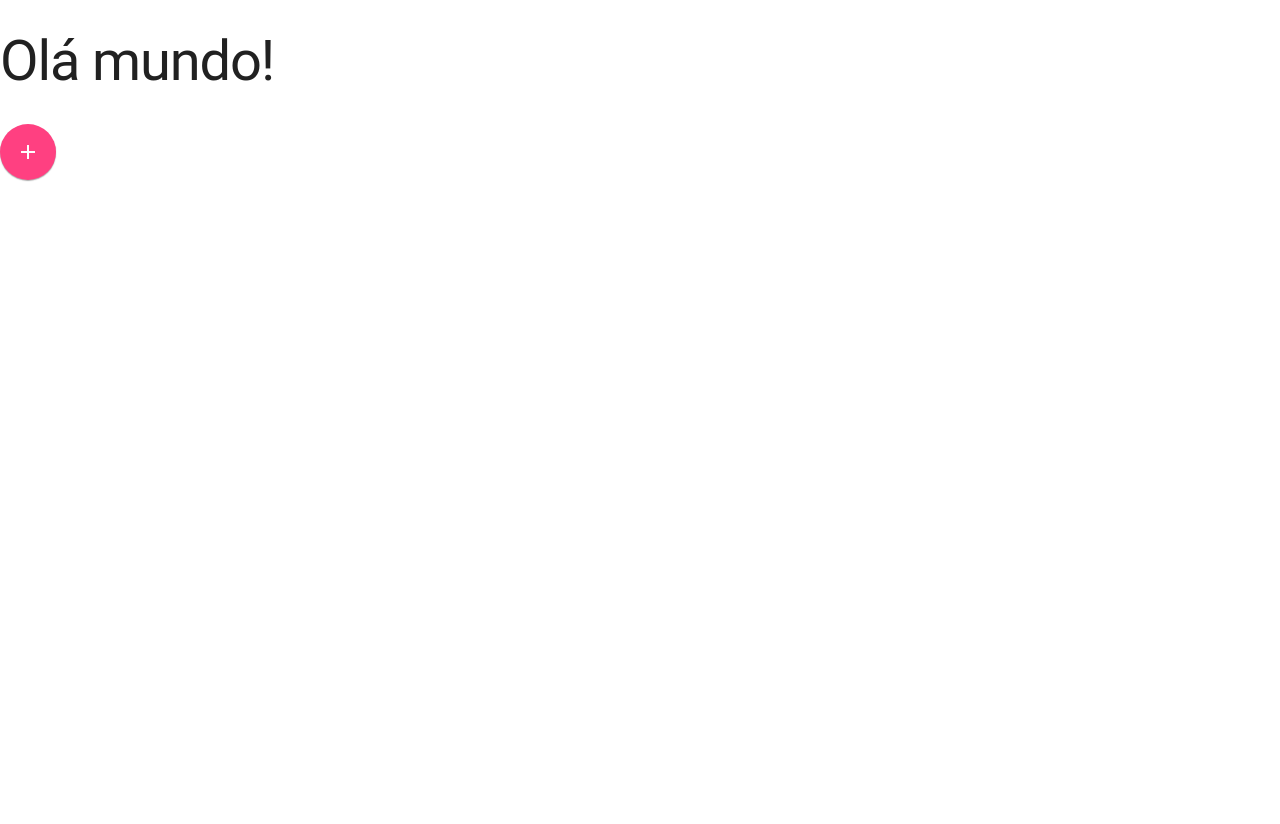
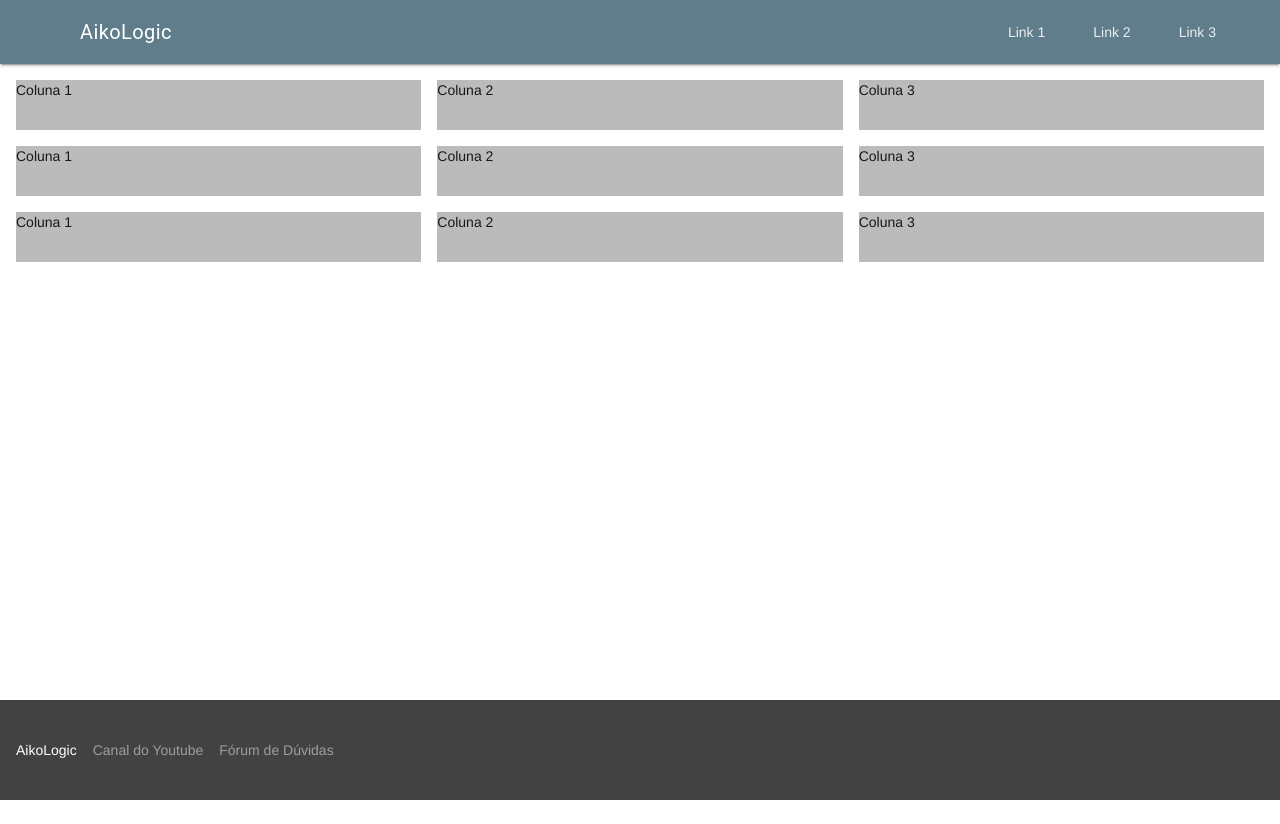
Before and after one commit to Pedrohf360/html-css-javascript, a plain HTML site: page projeto-estagio/index.html in a window 1280 px wide. After the commit the page ends 800 px from the top, so only its background shows below. Drawn offline with nearby package versions, Linux system fonts and the light colour scheme.

Commit message:
Layout pronto!
Continuar a parte dos cards e pensar em como serão feitos os gráficos (utilizando o "charts"?).

Obs.: Finalizar hoje e enviar.

```diff
--- a/projeto-estagio/css/style.css
+++ b/projeto-estagio/css/style.css
@@ -1,9 +1,6 @@
 @charset "UTF-8";
 
-body {
-
+.mdl-cell{
+  background-color: #bbb;
+  height: 50px;
 }
-
-h1 {
-  align-content: center;
-}
--- a/projeto-estagio/index.html
+++ b/projeto-estagio/index.html
@@ -2,6 +2,10 @@
 <html lang="pt-BR">
 <head>
 	<meta charset="UTF-8">
+
+	<!-- Responsividade -->
+	<meta name="viewport" content="width=device-width, initial-scale=1">
+
 	<!-- Normalize -->
 	<link rel="stylesheet" href="css/reset.css" />
 
@@ -11,16 +15,61 @@
 
 	<!-- Material Design Lite (getmdl) -->
 	<link rel="stylesheet" href="https://fonts.googleapis.com/icon?family=Material+Icons">
-	<link rel="stylesheet" href="https://code.getmdl.io/1.3.0/material.indigo-pink.min.css">
+	<link rel="stylesheet" href="https://code.getmdl.io/1.3.0/material.blue_grey-light_blue.min.css" />
 	<script defer src="https://code.getmdl.io/1.3.0/material.min.js"></script>
 
 	<title>Document</title>
 </head>
 <body>
-	<h1>Olá mundo!</h1>
+	<div class="mdl-layout mdl-js-layout mdl-layout--fixed-header">
+		<header class="mdl-layout__header">
+			<div class="mdl-layout__header-row">
+				<span class="mdl-layout-title">AikoLogic</span>
+				<div class="mdl-layout-spacer"></div>
+				<nav class="mdl-navigation">
+				<a href="#" class="mdl-navigation__link">Link 1</a>
+				<a href="#" class="mdl-navigation__link">Link 2</a>
+				<a href="#" class="mdl-navigation__link">Link 3</a>
+			</nav>
+			</div>
+		</header>
+		<div class="mdl-layout__drawer">
+			<span class="mdl-layout-title">Introdução</span>
+			<nav class="mdl-navigation">
+				<a href="#" class="mdl-navigation__link">Link 1</a>
+				<a href="#" class="mdl-navigation__link">Link 2</a>
+				<a href="#" class="mdl-navigation__link">Link 3</a>
+				<a href="#" class="mdl-navigation__link">Link 3</a>
+			</nav>
+		</div>
 
-	<button class="mdl-button mdl-js-button mdl-button--fab mdl-js-ripple-effect mdl-button--colored">
-  		<i class="material-icons">add</i>
-	</button>
+		<div class="mdl-layout__content">
+			<main>
+				<div class="mdl-grid">
+					<!-- mdl-cell--6-col-tablet/phone = Para ficar responsivo de acordo com o dispositivo utilizado -->
+					<div class="mdl-cell">Coluna 1</div>
+					<div class="mdl-cell">Coluna 2</div>
+					<div class="mdl-cell">Coluna 3</div>
+					<div class="mdl-cell">Coluna 1</div>
+					<div class="mdl-cell">Coluna 2</div>
+					<div class="mdl-cell">Coluna 3</div>
+					<div class="mdl-cell">Coluna 1</div>
+					<div class="mdl-cell">Coluna 2</div>
+					<div class="mdl-cell">Coluna 3</div>
+				</div>
+
+			</main>
+		</div>
+		<footer class="mdl-mini-footer">
+				<div class="mdl-mini-footer--left-section">
+					<div class="mdl-logo">AikoLogic</div>
+					<ul class="mdl-mini-footer--link-list">
+						<li><a href="#">Canal do Youtube</a></li>
+						<li><a href="#">Fórum de Dúvidas</a></li>
+					</ul>
+				</div>
+		</footer>
+	</div>
+
 </body>
 </html>
```
Also changed, not shown: projeto-estagio/arquivos/Charts graficos.txt (added), projeto-estagio/arquivos/Descritivo desafio Aiko.txt (added), projeto-estagio/arquivos/Read JSON code (javascript) - should try synchronize it.txt (added), projeto-estagio/assets/truck_green.png (renamed from projeto-estagio/img/truck_green.png), projeto-estagio/assets/truck_red.png (renamed from projeto-estagio/img/truck_red.png), projeto-estagio/assets/truck_yellow.png (renamed from projeto-estagio/img/truck_yellow.png), 1 other file.
